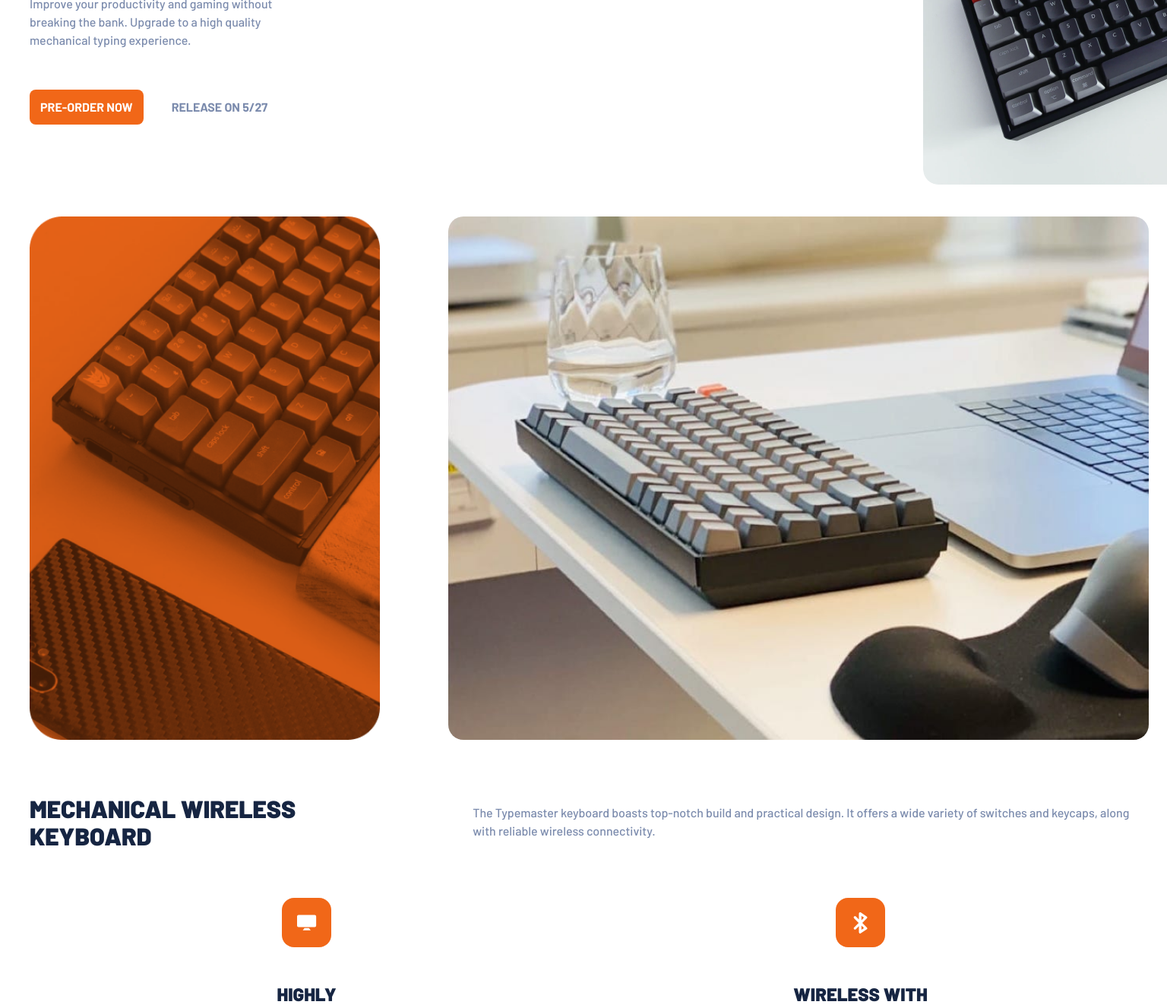
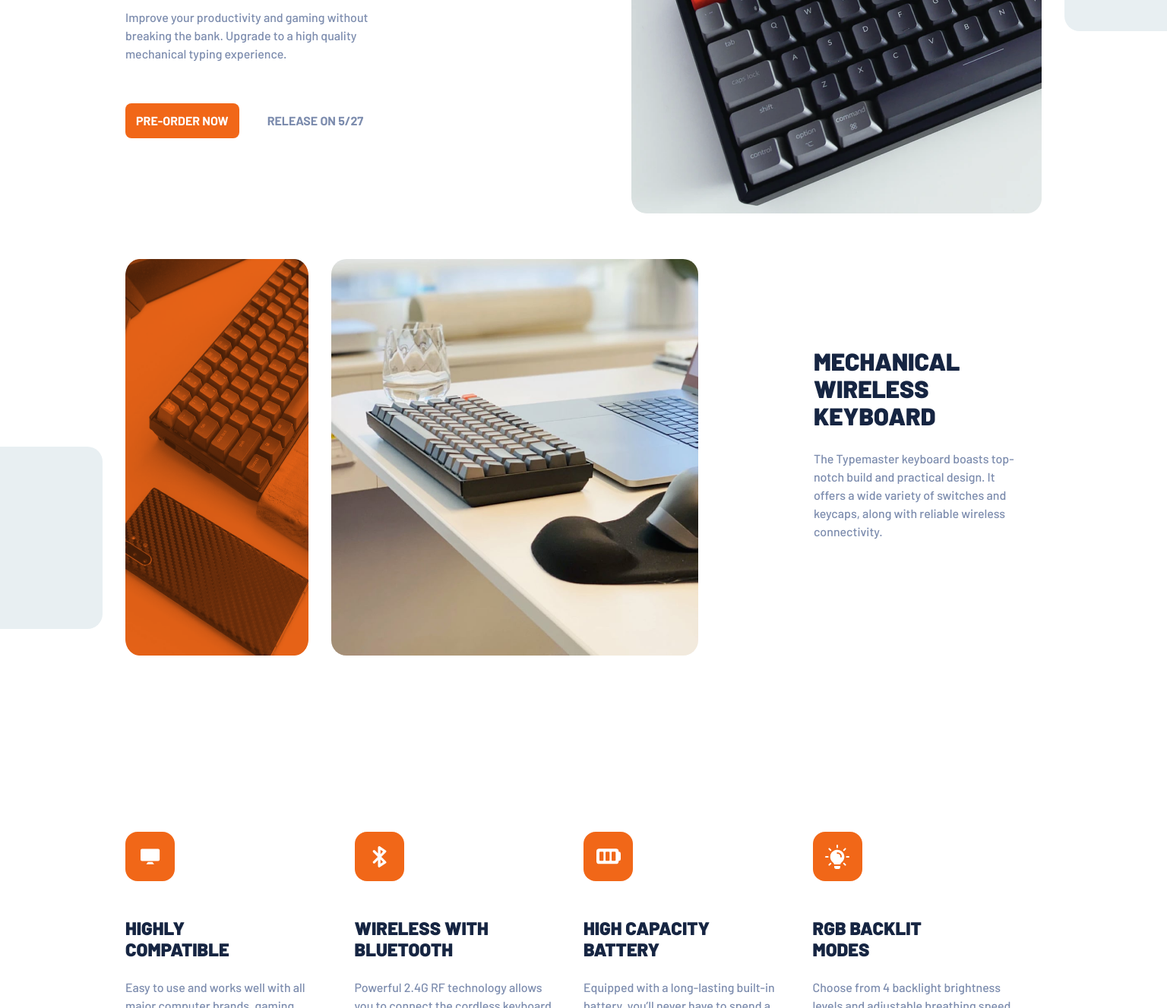
Before and after one commit to natiaker/typemaster-pre-launch-landing-page, a plain HTML site: page starter-code/index.html in a window 1536 px wide. Shown: the part 361-1688 px from the top of the page at 76% size. Drawn offline with Linux system fonts and the light colour scheme.

Commit message:
feat: add desktop screen

```diff
--- a/starter-code/index.html
+++ b/starter-code/index.html
@@ -24,10 +24,12 @@
     </div>
   </section>
   <section id="img-section">
+    <img src="assets/shared/square.svg" alt="square-pattern" class="square-btm" >
     <div class="img1-div">
       <img src="assets/mobile/image-keyboard.png" alt="keyboard-img-mobile" class="mobile-img img1">
       <img src="assets/tablet/image-keyboard.png" alt="keyboard-img-tablet" class="tablet-img img1">
       <img src="assets/desktop/image-keyboard.png" alt="keyboard-img-desktop" class="desktop-img img1">
+      <img src="assets/shared/square.svg" alt="square-pattern" class="square-top" >
     </div>
     <div class="img-div">
       <img src="assets/mobile/image-phone-and-keyboard-overlay.png" alt="phone-and-keyboard-img-mobile" class="mobile-img img2">
--- a/starter-code/style.css
+++ b/starter-code/style.css
@@ -19,6 +19,7 @@ header {
     margin: 27px 24px;
     display: flex;
     justify-content: space-between;
+    align-items: center;
 }
 
 .logo {
@@ -125,7 +126,10 @@ h1 {
 .img-div {
     display: flex;
     justify-content: space-between;
+}
 
+.square-top, .square-btm {
+    display: none;
 }
 
 .img2 {
@@ -215,6 +219,7 @@ footer p {
     header {
         margin: 49px 39px 131px;
     }
+
     /* start section */
     #start-section {
         margin: 131px 39px 100px;
@@ -228,6 +233,7 @@ footer p {
     .mobile-img, .desktop-img {
         display: none;
     }
+
     .btn-and-date {
         justify-content: flex-start;
     }
@@ -285,6 +291,106 @@ footer p {
 
     .card {
         width: 50%;
+        align-items: flex-start;
+    }
+
+    h3 {
+        text-align: unset;
+    }
+}
+
+@media screen and (min-width: 1440px){
+    header {
+        margin: 55px 165px 0;
+    }
+
+    /* start section */
+    #start-section {
+        margin: 143px 165px 138px;
+    }
+
+    .desktop-img {
+        display: block;
+        width: 100%;
+    }
+
+    .mobile-img, .tablet-img {
+        display: none;
+    }
+
+    .btn-and-date {
+        justify-content: flex-start;
+    }
+
+    .pre-order-btn {
+        margin-right: 37px;
+    }
+
+    /* img section */
+    .img1 {
+        margin-right: 165px;
+        top: -540px;
+        width: 540px;
+    }
+
+    .square-top {
+        display: block;
+        position: absolute;
+        top: -540px;
+        right: 0;
+    }
+
+    .square-btm {
+        display: block;
+        transform: rotate(180deg);
+        position: absolute;
+        top: 247px;
+    }
+
+    .img-div {
+        justify-content: flex-start;
+        margin: 0 165px 168px;
+    }
+
+    .img2 {
+        margin-right: 30px;
+        width: 20%;
+        margin-left: 0;
+    }
+
+    .img3 {
+        width: 40%;
+    }
+
+    /* main section */
+    #main-section {
+        margin: 0 165px 128px;
+    }
+
+    #main-section p {
+        max-width: 90%;
+    }
+
+    .text-container {
+        position: absolute;
+        top: 818px;
+        right: 165px;
+        flex-direction: column;
+        justify-content: flex-start;
+        align-items: flex-start;
+        width: 300px;
+    }
+
+    .text-container h2 {
+        margin-bottom: 27px;
+    }
+
+    .card-div {
+        flex-wrap: nowrap;
+    }
+
+    .card {
+        width: 100%;
     }
 
 }
```
Also changed, not shown: starter-code/assets/shared/square.svg (added).
